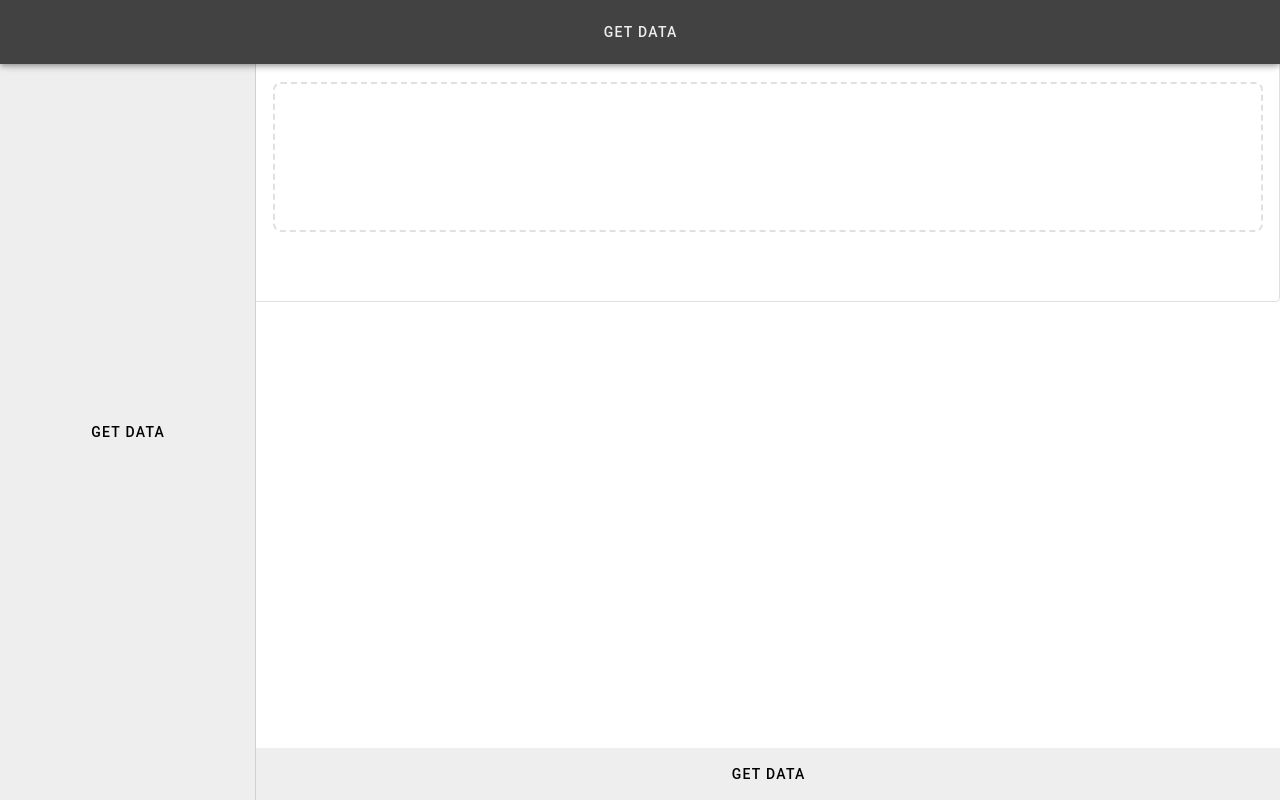
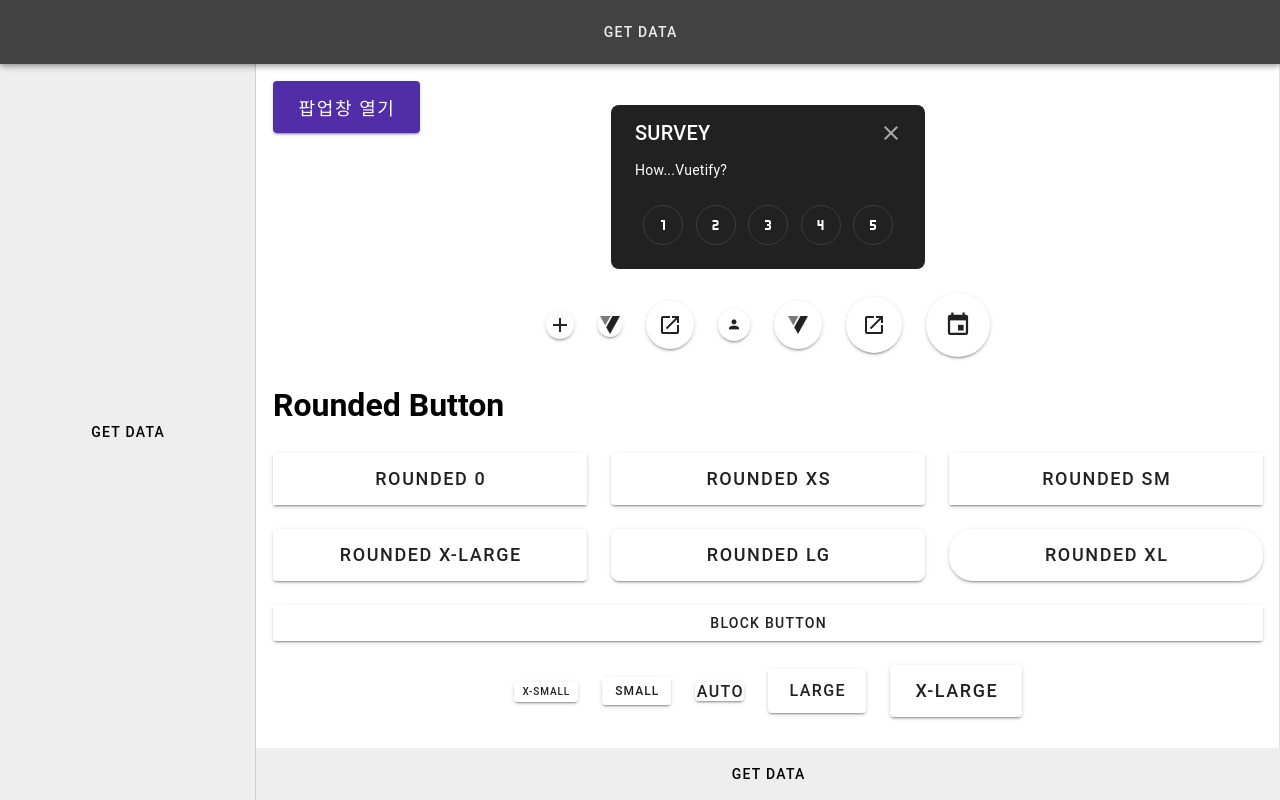
Before and after one commit to seoye429/12_layout, a Vue app: page / in a window 1280 px wide. Shown: the top 800 px of the page. Built offline with nearby package versions, Linux system fonts and the light colour scheme; a small style sheet from the web is missing.

Commit message:
Add files via upload

```diff
--- a/src/App.vue
+++ b/src/App.vue
@@ -23,12 +23,153 @@
         </v-navigation-drawer>
 
 
-        <v-main class="d-flex align-center justify-center" height="300">
+        <v-main class="d-flex align-center justify-center" >
             <v-container>
+                <v-row align="center" justify="center">
+                    <v-col cols="12" md="4" sm="6">
+                        <div class="position-absolute d-flex align-center justify-center">
+                            <v-btn color="deep-purple-darken-2" size="x-large" @click="dialog=!dialog">
+                                팝업창 열기
+                            </v-btn>
+                        </div>
+                    </v-col>
+                    <v-col cols="12" md="4" sm="6"></v-col>
+                    <v-col cols="12" md="4" sm="6"></v-col>
+                </v-row>
+
+
+                <v-row align="center" justify="center">
+                    <v-col cols="12" md="4" sm="6">
+                        <v-card
+                        class="px-2 mx-auto"
+                        max-width="900"
+                        rounded="lg"
+                        text="How...Vuetify?"
+                        theme="dark"
+                        title="SURVEY"
+                        variant="flat"
+                        >
+                            <template v-slot:append>
+                                <div class="me-n2">
+                                    <v-btn
+                                    density="comfortable"
+                                    icon="$close"
+                                    variant="plain"
+                                    ></v-btn>
+                                </div>
+                            </template>
+                            <v-item-group
+                            v-model="model"
+                            class="d-flex justify-sm-space-between px-6 pt-2 pb-6"
+                            >
+                            <v-item v-for="n in 5" :key="n">
+                                <template v-slot:default="{toggle}">
+                                    <v-btn
+                                    :active="model != null && model + 1 >= n"
+                                    :icon="`mdi-numeric-${n}`"
+                                    height="40"
+                                    variant="text"
+                                    width="40"
+                                    border
+                                    @click="toggle"
+                                    >
+                                    </v-btn>
+                                </template>
+                            </v-item>
+                            </v-item-group>
+                        </v-card>
+                    </v-col>
+                </v-row>
+
+
+                <v-row align="center" justify="center">
+                    <v-col cols="auto">
+                        <v-btn density="compact" icon="mdi-plus"></v-btn>
+                    </v-col>
+                    <v-col cols="auto">
+                        <v-btn density="confortable" icon="$vuetify"></v-btn>
+                    </v-col>
+                    <v-col cols="auto">
+                        <v-btn density="default" icon="mdi-open-in-new"></v-btn>
+                    </v-col>
+                    <v-col cols="auto">
+                        <v-btn icon="mdi-account" size="x-small"></v-btn>
+                    </v-col>
+                    <v-col cols="auto">
+                        <v-btn icon="$vuetify"></v-btn>
+                    </v-col>
+                    <v-col cols="auto">
+                        <v-btn icon="mdi-open-in-new" size="large"></v-btn>
+                    </v-col>
+                    <v-col cols="auto">
+                        <v-btn icon="mdi-calendar" size="x-large"></v-btn>
+                    </v-col>
+                </v-row>
+
+
+                <v-row align="center" justify="center">
+                    <v-col>
+                        <h1>Rounded Button</h1>
+                    </v-col>
+                </v-row>
+                <v-row align="center" justify="center">
+                    <v-col cols="12" md="4" sm="6">
+                        <v-btn rounded="0" size="x-large" block>Rounded 0</v-btn>
+                    </v-col>
+                    <v-col cols="12" md="4" sm="6">
+                        <v-btn rounded="xs" size="x-large" block>Rounded xs</v-btn>
+                    </v-col>
+                    <v-col cols="12" md="4" sm="6">
+                        <v-btn rounded="sm" size="x-large" block>Rounded sm</v-btn>
+                    </v-col>
+                    <v-col cols="12" md="4" sm="6">
+                        <v-btn rounded="x-large" size="x-large" block>Rounded x-large</v-btn>
+                    </v-col>
+                    <v-col cols="12" md="4" sm="6">
+                        <v-btn rounded="lg" size="x-large" block>Rounded lg</v-btn>
+                    </v-col>
+                    <v-col cols="12" md="4" sm="6">
+                        <v-btn rounded="xl" size="x-large" block>Rounded xl</v-btn>
+                    </v-col>
+                </v-row>
+
+
+                <v-row align="center" justify="center">
+                    <v-col>
+                        <v-btn block>Block Button</v-btn>
+                    </v-col>
+                </v-row>
+
+
+                <v-row align="center" justify="center" class="mt100">
+                    <v-col cols="auto">
+                        <v-btn size="x-small">x-small</v-btn>
+                    </v-col>
+                    <v-col cols="auto">
+                        <v-btn size="small">small</v-btn>
+                    </v-col>
+                    <v-col cols="auto">
+                        <v-btn size="auto">auto</v-btn>
+                    </v-col>
+                    <v-col cols="auto">
+                        <v-btn size="large">large</v-btn>
+                    </v-col>
+                    <v-col cols="auto">
+                        <v-btn size="x-large">x-large</v-btn>
+                    </v-col>
+                </v-row>
+
+
                 <v-sheet
-                border="dashed md" color="suface-light" height="150" rounded="lg" width="100%"
+                border="dashed md" color="suface-light" rounded="lg" width="100%"
                 >
-
+                    <h1 class="my-5 text-secondary">Buttons</h1>
+                      <p>
+                        <v-btn>기본형</v-btn>
+                        <v-btn prepend-icon="$vuetify" class="mx-3">btn</v-btn>
+                        <v-btn prepend-icon="$vuetify" append-icon="$vuetify">btn</v-btn>
+                        <v-btn prepend-icon="$vuetify" stacked class="mx-3">btn</v-btn>
+                      </p>
                 </v-sheet>
             </v-container>
         </v-main>
@@ -61,3 +202,9 @@ const Child = {
     },
 }
 </script>
+
+<style>
+.mt100{
+    margin: 50px 0 50px 0;
+}
+</style>
--- a/src/components/layout/LayoutOne.vue
+++ b/src/components/layout/LayoutOne.vue
@@ -6,7 +6,7 @@
           <v-list-item title="Navigation drawer" link></v-list-item>
         </v-list>
       </v-navigation-drawer>
-      <v-main class="d-flex alien-center justify-center" height="300">
+      <v-main class="d-flex align-center justify-center" height="300">
         <v-container>
           <v-sheet
               border="dashed md"
@@ -20,7 +20,3 @@
       </v-main>
     </v-layout>
 </template>
-
-<script setup lang="ts">
-  //
-</script>
```
